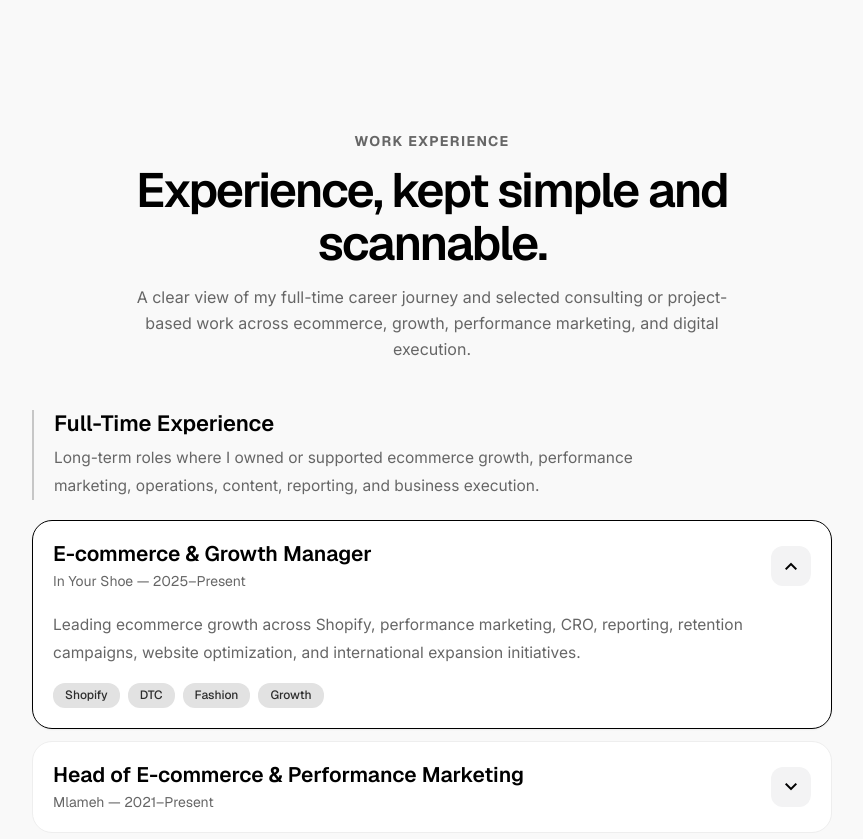
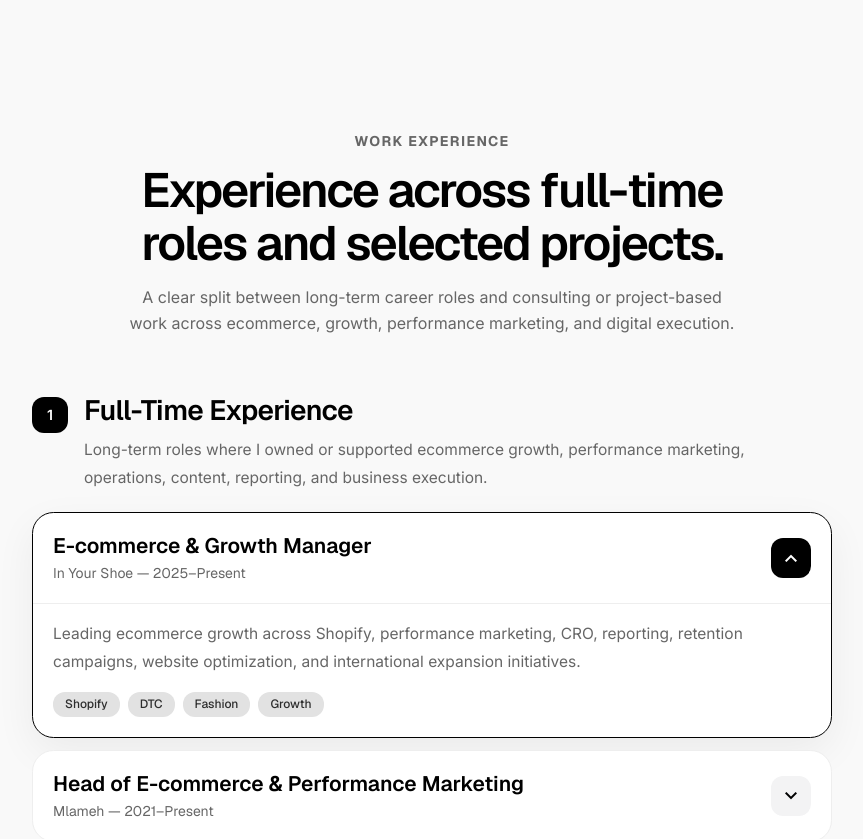
Before and after one commit to moudes/Dessoky, a Next.js app: page / in a window 1280 px wide. Shown: the part 1980-2819 px from the top of the page, without its empty margins (208-1071 px from the left). Built offline with nearby package versions, Linux system fonts and the light colour scheme.

Commit message:
Update ExperienceAccordion.tsx
v3

```diff
--- a/src/components/ExperienceAccordion.tsx
+++ b/src/components/ExperienceAccordion.tsx
@@ -12,35 +12,41 @@ export function ExperienceAccordion() {
       id="experience"
       className="mx-auto w-full max-w-container-wide px-margin-mobile py-section-gap md:px-8"
     >
-      <div className="mx-auto mb-10 max-w-2xl text-center md:mb-12">
+      <div className="mx-auto mb-10 max-w-2xl text-center md:mb-14">
         <p className="mb-3 font-heading text-section-title uppercase tracking-widest text-text-muted">
           Work Experience
         </p>
 
         <h2 className="font-heading text-[30px] font-semibold leading-tight tracking-[-0.035em] text-primary md:text-headline-xl">
-          Experience, kept simple and scannable.
+          Experience across full-time roles and selected projects.
         </h2>
 
         <p className="mx-auto mt-4 max-w-[620px] text-[15px] leading-7 text-text-muted md:text-body-md">
-          A clear view of my full-time career journey and selected consulting or
+          A clear split between long-term career roles and consulting or
           project-based work across ecommerce, growth, performance marketing,
           and digital execution.
         </p>
       </div>
 
-      <div className="mx-auto max-w-container-max space-y-12">
-        {experienceGroups.map((group) => (
+      <div className="mx-auto max-w-container-max space-y-14">
+        {experienceGroups.map((group, groupIndex) => (
           <div key={group.title}>
-            <div className="mb-4 border-l-2 border-primary/20 pl-4 md:mb-5 md:pl-5">
-              <h3 className="font-heading text-[18px] font-semibold leading-tight text-primary md:text-[22px]">
+            <div className="mb-5 flex items-start gap-4">
+              <div className="mt-1 grid size-9 shrink-0 place-items-center rounded-full bg-primary text-sm font-semibold text-white">
+                {groupIndex + 1}
+              </div>
+
+              <div>
+                <h3 className="font-heading text-[22px] font-semibold leading-tight tracking-[-0.02em] text-primary md:text-[28px]">
                   {group.title}
                 </h3>
 
                 {group.description && (
-                <p className="mt-1.5 max-w-[640px] text-[14.5px] leading-6 text-text-muted md:text-[15.5px] md:leading-7">
+                  <p className="mt-2 max-w-[680px] text-[14.5px] leading-7 text-text-muted md:text-[15.5px]">
                     {group.description}
                   </p>
                 )}
+              </div>
             </div>
 
             <div className="space-y-3">
@@ -51,10 +57,10 @@ export function ExperienceAccordion() {
                 return (
                   <article
                     key={`${group.title}-${item.company}-${item.title}`}
-                    className={`overflow-hidden rounded-[1rem] border bg-surface-container-lowest transition-all duration-300 md:rounded-[1.25rem] ${
+                    className={`overflow-hidden rounded-[1.1rem] border bg-surface-container-lowest transition-all duration-300 md:rounded-[1.35rem] ${
                       isActive
-                        ? "border-primary shadow-sm"
-                        : "border-border-low-contrast"
+                        ? "border-primary shadow-[0_14px_40px_rgba(0,0,0,0.06)]"
+                        : "border-border-low-contrast hover:border-primary/30"
                     }`}
                   >
                     <button
@@ -73,7 +79,13 @@ export function ExperienceAccordion() {
                         </span>
                       </span>
 
-                      <span className="grid size-9 shrink-0 place-items-center rounded-full bg-surface-container-low text-primary md:size-10">
+                      <span
+                        className={`grid size-9 shrink-0 place-items-center rounded-full transition-colors duration-300 md:size-10 ${
+                          isActive
+                            ? "bg-primary text-white"
+                            : "bg-surface-container-low text-primary"
+                        }`}
+                      >
                         <Icon
                           name="expand_more"
                           className={`transition-transform duration-300 ${
@@ -89,7 +101,7 @@ export function ExperienceAccordion() {
                       }`}
                     >
                       <div className="overflow-hidden">
-                        <div className="px-4 pb-4 text-text-muted md:px-5 md:pb-5">
+                        <div className="border-t border-border-low-contrast px-4 pb-4 pt-4 text-text-muted md:px-5 md:pb-5">
                           <p className="mb-4 text-[14.5px] leading-7 md:text-[15.5px]">
                             {item.description}
                           </p>
```
Lines whose indentation alone changed are shown as unchanged.
